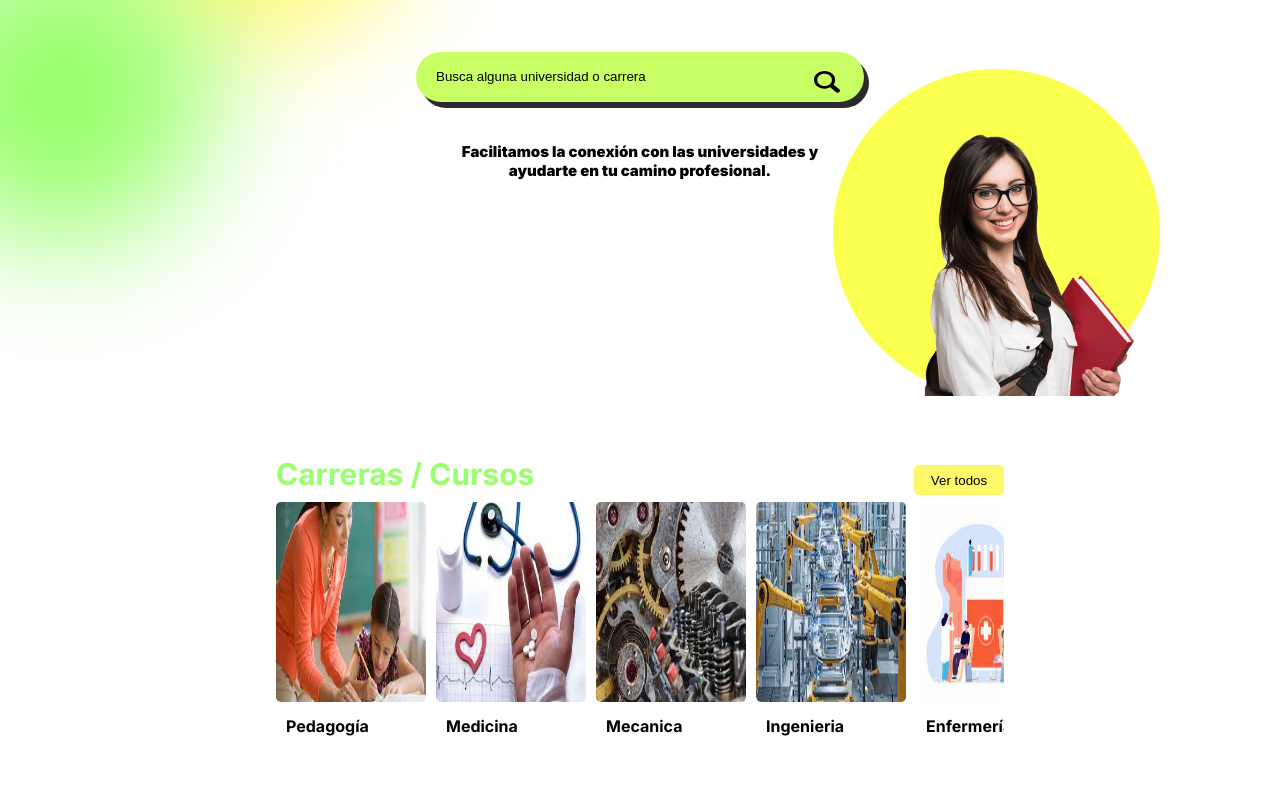
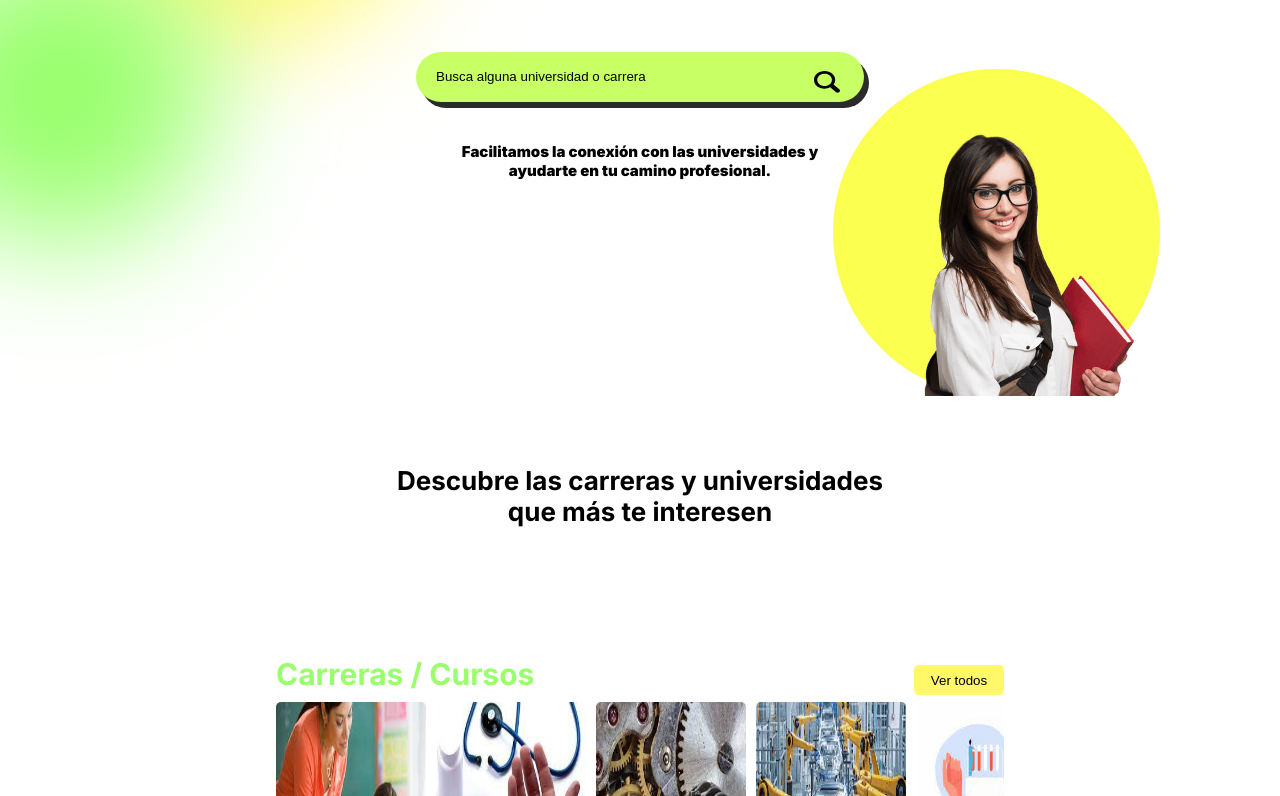
Before and after one commit to EduColab/frontend, a Next.js app: page / in a window 1280 px wide. Shown: the part 404-1200 px from the top of the page. Built offline with nearby package versions, Linux system fonts and the light colour scheme.

Commit message:
Agregando el caption a las listas de carreras y universidades

```diff
--- a/src/app/page.js
+++ b/src/app/page.js
@@ -3,6 +3,7 @@ import Nav from "@/components/navbar/Nav";
 import { Header } from "@/components/header/Header";
 import Footer from "@/components/Footer/Footer";
 import CommunitySection from "@/components/CommunitySection/CommunitySection";
+import Caption from "@/components/caption/caption";
 import Carrers from "../components/careers/careers.jsx";
 import Universities from "@/components/universities/universities";
 
@@ -12,6 +13,7 @@ export default function Home({titleC}) {
     <>
       <Nav />
       <Header />
+      <Caption />
       <Carrers />
       <Universities/>
       <CommunitySection />
--- /dev/null
+++ b/src/components/caption/caption.jsx
@@ -0,0 +1,12 @@
+import React from "react";
+import "./caption.modules.css"
+
+const caption = () => {
+  return (
+    <div className="caption">
+        <h2>Descubre las carreras y universidades que más te interesen</h2>
+    </div>
+  );
+};
+
+export default caption;
--- /dev/null
+++ b/src/components/caption/caption.modules.css
@@ -0,0 +1,13 @@
+.caption{
+    width: 490px;
+    height: 200px;
+    margin: 0 auto;
+}
+.caption h2{
+    display: flex;
+    height: 100%;
+    align-items: center;
+    color: #000;
+    text-align: center;
+    font-size: 26px;
+}
```
